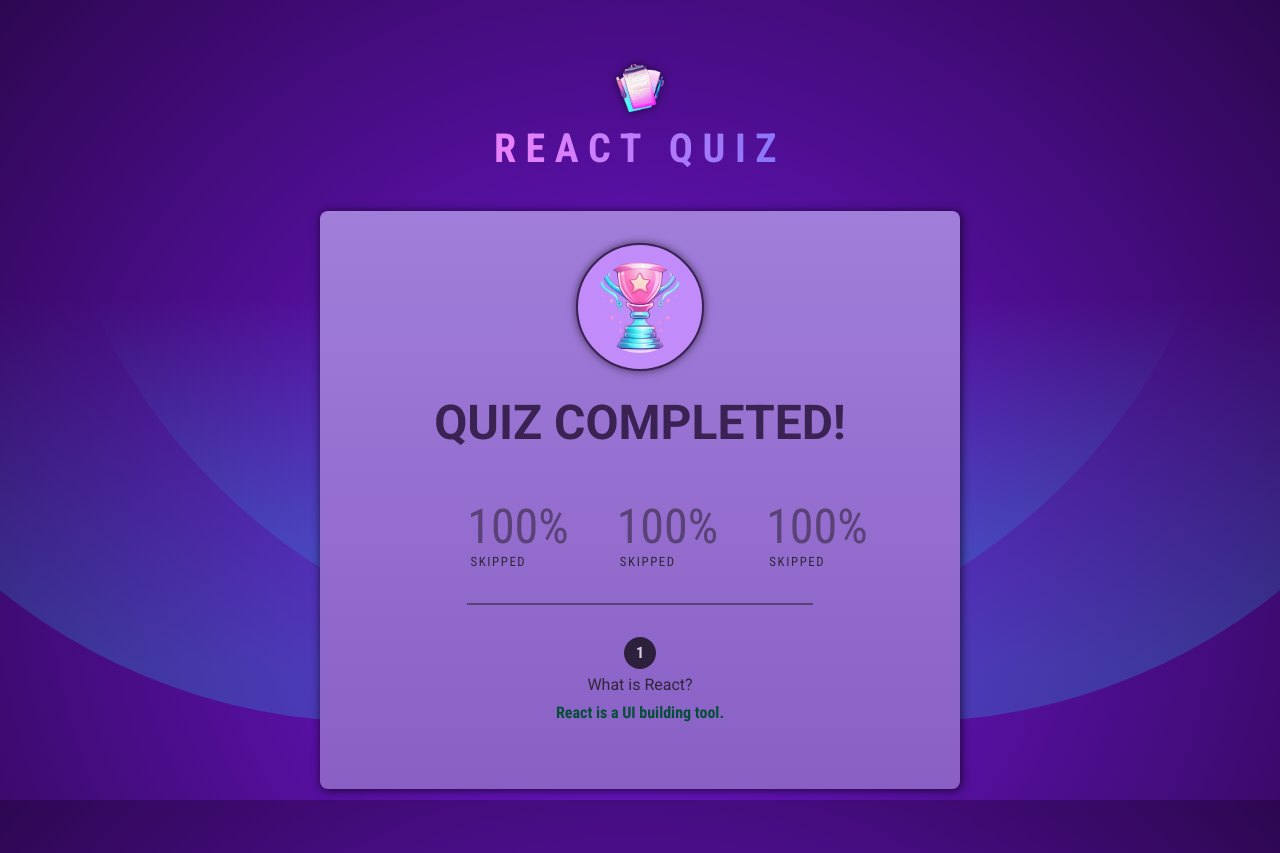
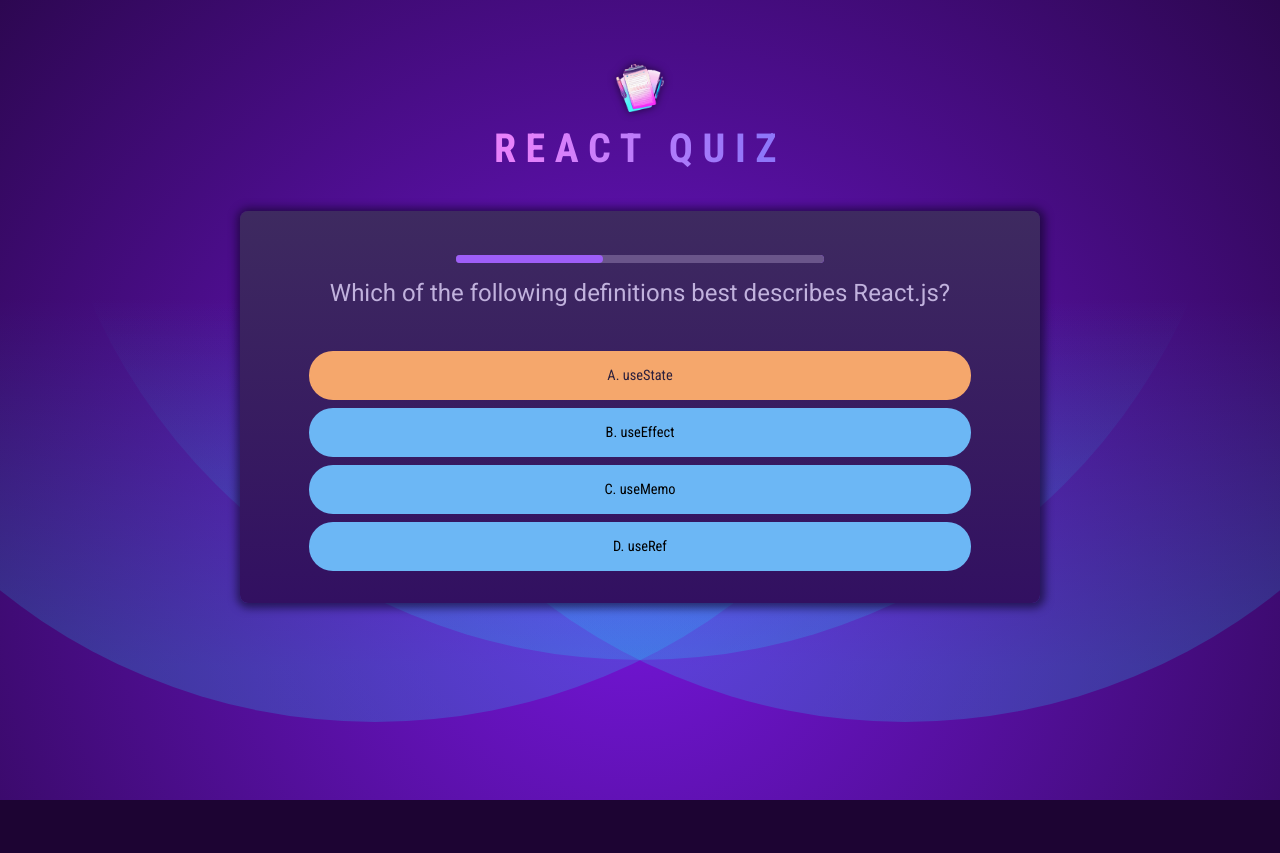
Before and after one commit to bsheksgit/Quiz-App-React, a React (Vite) app: page / in a window 1280 px wide. After the commit the page ends 800 px from the top, so only its background shows below. Built offline with nearby package versions, Linux system fonts and the light colour scheme.

Commit message:
Added Context API

```diff
--- a/src/App.jsx
+++ b/src/App.jsx
@@ -1,15 +1,18 @@
 import logo from "./assets/quiz-logo.png";
 import QuizQuestion from "./components/QuizQuestion";
 import Summary from "./components/Summary";
+import QuizContextProvider, { QuizContext } from "./store/quiz-app-context";
 
 function App() {
     return (
         <>
+        <QuizContextProvider>
         <header>
         <img src={logo} alt="Logo" />
         <h1>React Quiz</h1>
         </header>
-        <Summary />
+        <QuizQuestion />
+        </QuizContextProvider>
         </>
     );
 }
--- a/src/components/QuizQuestion.jsx
+++ b/src/components/QuizQuestion.jsx
@@ -1,17 +1,22 @@
+import { QuizContext } from "../store/quiz-app-context";
+import { useContext } from "react";
 
 export default function QuizQuestion(){
+
+        const quizContext = useContext(QuizContext);
+
         return(
         <>
         <section id="quiz">
         <div id ="question">
             <progress value={40} max={100} />
-            <h2>What is JSX?</h2>
+            <h2>{quizContext.questionOptions[0].text}</h2>
         </div>
         <ul id="answers">
-        <li class="answer"><button>A. useState</button></li>
-        <li class="answer"><button>B. useEffect</button></li>
-        <li class="answer"><button>C. useMemo</button></li>
-        <li class="answer"><button>D. useRef</button></li>
+        <li className="answer"><button className="selected">A. useState</button></li>
+        <li className="answer"><button>B. useEffect</button></li>
+        <li className="answer"><button>C. useMemo</button></li>
+        <li className="answer"><button>D. useRef</button></li>
         </ul>
         </section>
         </>
--- /dev/null
+++ b/src/store/quiz-app-context.jsx
@@ -0,0 +1,92 @@
+import {createContext} from "react";
+
+export const QuizContext = createContext(
+    {
+        questionOptions: [{}]
+    }
+);
+
+export default function QuizContextProvider({children})
+{
+
+  const questionOptions = [
+  {
+    id: 'q1',
+    text: 'Which of the following definitions best describes React.js?',
+    answers: [
+      'A library to build user interfaces with help of declarative code.',
+      'A library for managing state in web applications.',
+      'A framework to build user interfaces with help of imperative code.',
+      'A library used for building mobile applications only.',
+    ],
+  },
+  {
+    id: 'q2',
+    text: 'What purpose do React hooks serve?',
+    answers: [
+      'Enabling the use of state and other React features in functional components.',
+      'Creating responsive layouts in React applications.',
+      'Handling errors within the application.',
+      'Part of the Redux library for managing global state.',
+    ],
+  },
+  {
+    id: 'q3',
+    text: 'Can you identify what JSX is?',
+    answers: [
+      'A JavaScript extension that adds HTML-like syntax to JavaScript.',
+      'A JavaScript library for building dynamic user interfaces.',
+      'A specific HTML version that was explicitly created for React.',
+      'A tool for making HTTP requests in a React application.',
+    ],
+  },
+  {
+    id: 'q4',
+    text: 'What is the most common way to create a component in React?',
+    answers: [
+      'By defining a JavaScript function that returns a renderable value.',
+      'By defining a custom HTML tag in JavaScript.',
+      'By creating a file with a .jsx extension.',
+      'By using the "new" keyword followed by the component name.',
+    ],
+  },
+  {
+    id: 'q5',
+    text: 'What does the term "React state" imply?',
+    answers: [
+      'An object in a component that holds values and may cause the component to render on change.',
+      'The lifecycle phase a React component is in.',
+      'The overall status of a React application, including all props and components.',
+      'A library for managing global state in React applications.',
+    ],
+  },
+  {
+    id: 'q6',
+    text: 'How do you typically render list content in React apps?',
+    answers: [
+      'By using the map() method to iterate over an array of data and returning JSX.',
+      'By using the for() loop to iterate over an array of data and returning JSX.',
+      'By using the forEach() method to iterate over an array of data and returning JSX.',
+      'By using the loop() method to iterate over an array of data and returning JSX.',
+    ],
+  },
+  {
+    id: 'q7',
+    text: 'Which approach can NOT be used to render content conditionally?',
+    answers: [
+      'Using the #if template syntax.',
+      'Using a ternary operator.',
+      'Using the && operator.',
+      'Using an if-else statement.',
+    ],
+  },
+];
+
+const ctxValue = {
+    questionOptions
+};
+
+return <QuizContext.Provider value={ctxValue}>
+    {children}
+</QuizContext.Provider>
+}
```
